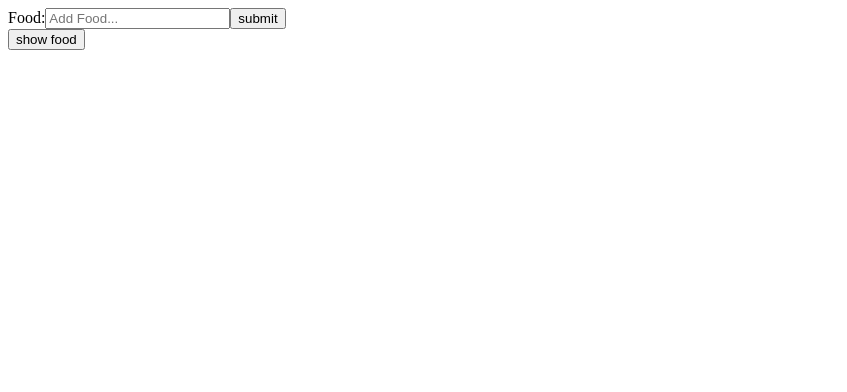
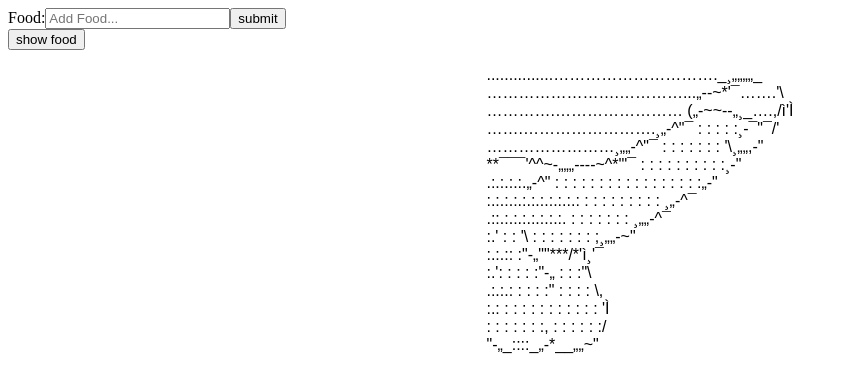
Before and after one commit to Maslup93/foodsList, a React (Create React App) app: page / in a window 1280 px wide. Shown: the top 392 px of the page, without its empty margins (0-847 px from the left). Built offline with nearby package versions, Linux system fonts and the light colour scheme.

Commit message:
surprise surprise

```diff
--- a/src/App.jsx
+++ b/src/App.jsx
@@ -2,6 +2,7 @@ import React, { Component } from 'react';
 import { v4 as uuidv4 } from 'uuid';
 import Foods from './Components/Foods';
 import AddFoods from './Components/AddFoods';
+import Pistolete from './Components/Pistolete';
 
 class App extends Component {
   constructor(props) {
@@ -65,6 +66,7 @@ class App extends Component {
         <AddFoods addFood={this.addFoodHandler} />
         <button onClick={this.toggleFoodHandler}>show food</button>
         {foods}
+        <Pistolete />
       </div>
     );
   }
--- /dev/null
+++ b/src/Components/Pistolete.jsx
@@ -0,0 +1,47 @@
+import React from 'react';
+
+const Pistolete = () => {
+  return (
+    <div style={{ display: 'flex', justifyContent: 'center' }}>
+      <p
+        style={{
+          textAlign: 'justify',
+          font: 'normal normal 16px Arial, Tahoma, Helvetica, FreeSans, sans-serif',
+        }}
+      >
+        ...............…………………………._¸„„„„_
+        <br />
+        …………………….…………...„--~*'¯…….'\
+        <br />
+        ………….…………………… („-~~--„¸_….,/ì'Ì
+        <br />
+        …….…………………….¸„-^"¯ : : : : :¸-¯"¯/'
+        <br />
+        ……………………¸„„-^"¯ : : : : : : : '\¸„„,-"
+        <br />
+        **¯¯¯'^^~-„„„----~^*'"¯ : : : : : : : : : :¸-"
+        <br />
+        .:.:.:.:.„-^" : : : : : : : : : : : : : : : : :„-"
+        <br />
+        :.:.:.:.:.:.:.:.:.:.: : : : : : : : : : ¸„-^¯
+        <br />
+        .::.:.:.:.:.:.:.:. : : : : : : : ¸„„-^¯
+        <br />
+        :.' : : '\ : : : : : : : ;¸„„-~"
+        <br />
+        :.:.:: :"-„""***/*'ì¸'¯
+        <br />
+        :.': : : : :"-„ : : :"\
+        <br />
+        .:.:.: : : : :" : : : : \,
+        <br />
+        :.: : : : : : : : : : : : 'Ì
+        <br />: : : : : : :, : : : : : :/
+        <br />
+        "-„_::::_„-*__„„~"
+      </p>
+    </div>
+  );
+};
+
+export default Pistolete;
```
Also changed, not shown: 1 other file (tests, documents, lock files or other folders).
